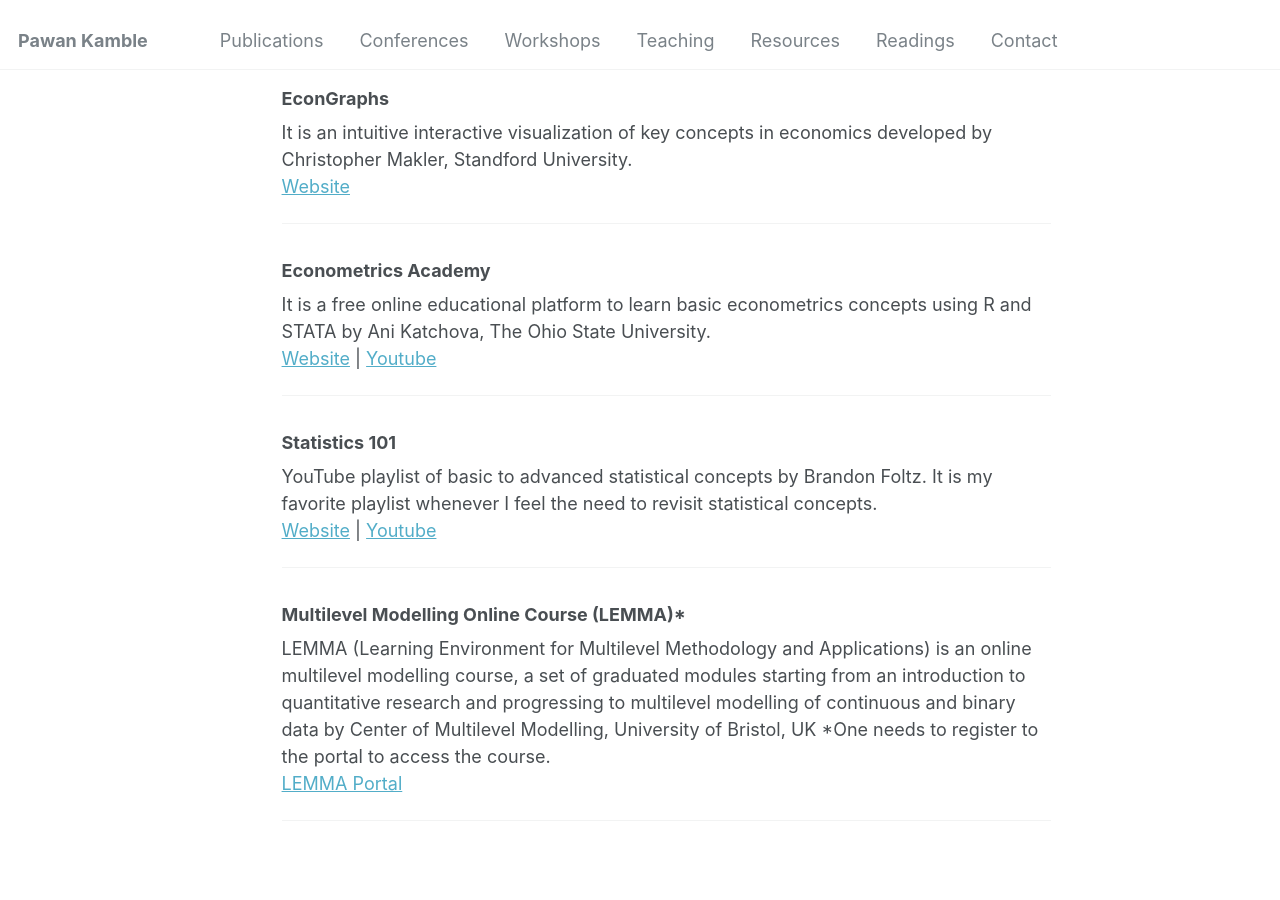
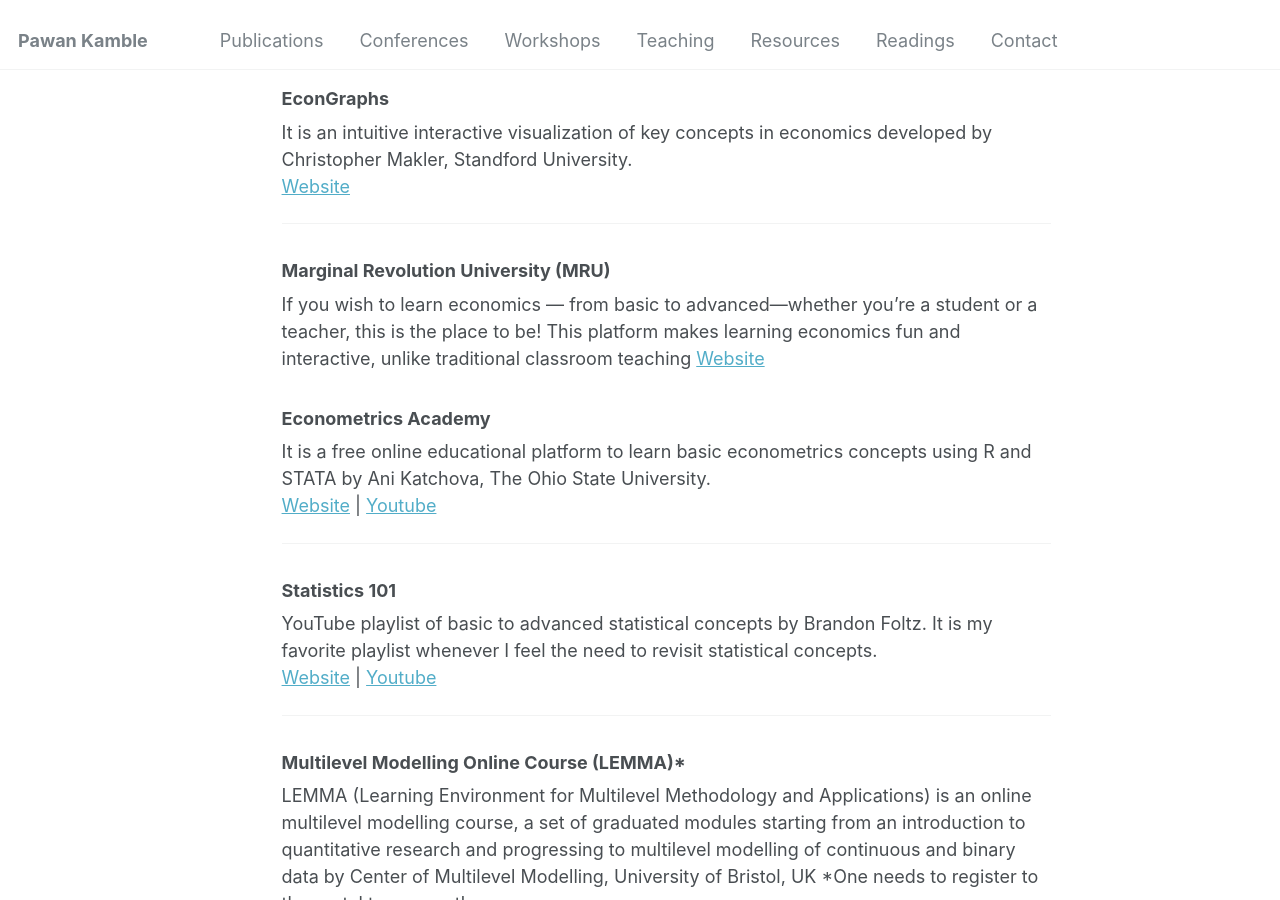
Before and after one commit to pawankb13/pawankb13.github.io, a Jekyll site: the page built from _pages/resources.md, in a window 1280 px wide and 900 px high, scrolled down 602 px. Built offline with Jekyll 4.4.1, drawn with Linux system fonts in a browser that asks for light colours.

Commit message:
Resources

```diff
--- a/_pages/resources.md
+++ b/_pages/resources.md
@@ -21,6 +21,9 @@
 [Website](http://www.econgraphs.org)
 
 ---
+### Marginal Revolution University (MRU)
+If you wish to learn economics — from basic to advanced—whether you're a student or a teacher, this is the place to be! This platform makes learning economics fun and interactive, unlike traditional classroom teaching
+[Website](https://mru.org/)
 
 ### Econometrics Academy
 It is a free online educational platform to learn basic econometrics concepts using R and STATA by Ani Katchova, The Ohio State University.\
```
